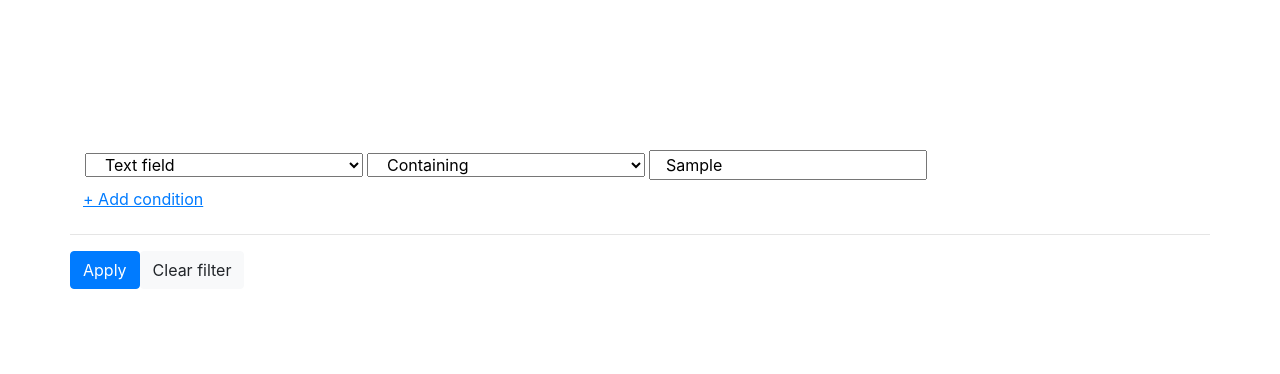
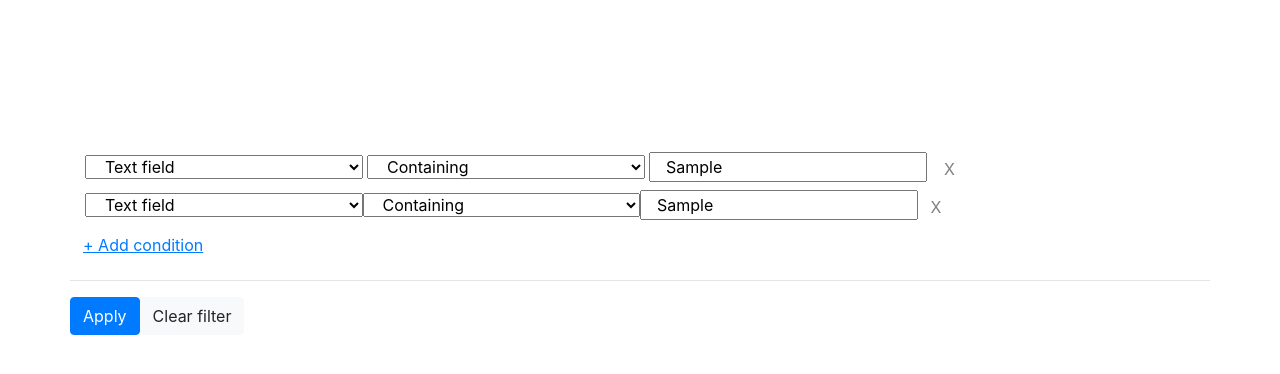
Before and after one commit to fedot79/SEMrush, a plain HTML site: page index.html in a window 1280 px wide. Both pictures are taken after typing "Sample" into the empty fields and a click on the button "+ Add condition". Drawn offline with nearby package versions, Linux system fonts and the light colour scheme.

Commit message:
28.03
динамическое добавление полей формы.

```diff
--- a/app.js
+++ b/app.js
@@ -9,7 +9,9 @@ $(document).ready(function () {
     $.each(optionInputText, function(key, value) {
         $('#secondInput').append('<option value="' + value + '">' + value + '</option>');
     });
+    $("#x").hide();
     $(function() {
+
         $('#firstInput').on('change', function() {
           switch (this.value) {
               case "Text field":
@@ -32,6 +34,7 @@ $(document).ready(function () {
                   });
                   break;
               case  "Number field":
+
                   $('#secondInput > option').remove();
                   $('#filterValue').attr({type:'number'});
                   $.each(optionInputNumber, function(key, value) {
@@ -41,5 +44,12 @@ $(document).ready(function () {
 
         })
     });
+    $('#add').on('click',function () {
+        $("#x").show();
+        $("#firstInput").clone().appendTo("#filter" );
+        $("#secondInput").clone().appendTo("#filter" );
+        $("#filterValue").clone().appendTo("#filter" );
+        $("#x").clone().appendTo("#filter" );
+    })
 
 });
--- a/index.html
+++ b/index.html
@@ -15,9 +15,10 @@
                 <select name="" class="col-sm-3 " id="firstInput" ></select>
                 <select name="" class="col-sm-3" id="secondInput"></select>
                 <input id="filterValue" type="text" class="col-sm-3">
-                <button type="button" class="btn btn-link del">X</button>
+                <button type="button" class="btn btn-link del" id="x" >X</button>
             </form>
-            <button type="button" class="btn btn-link">+ Add condition</button>
+            <div id="false"></div>
+            <button type="button" class="btn btn-link" id="add">+ Add condition</button>
             <hr >
             <button type="button" class="btn btn-primary">Apply</button>
             <button type="button" class="btn btn-light">Clear filter</button>
--- a/style.css
+++ b/style.css
@@ -13,7 +13,7 @@ hr
 }
 .del
 {
-    display: none!important;
+   /* display: none!important;*/
     color: grey!important;
 
 }
```
